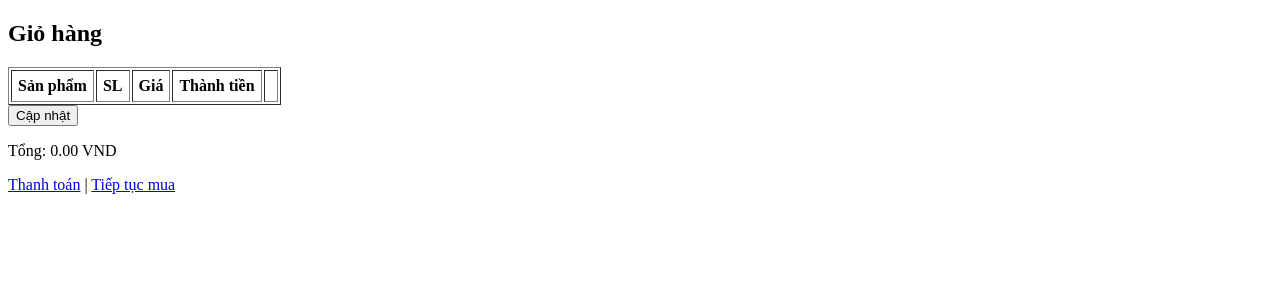
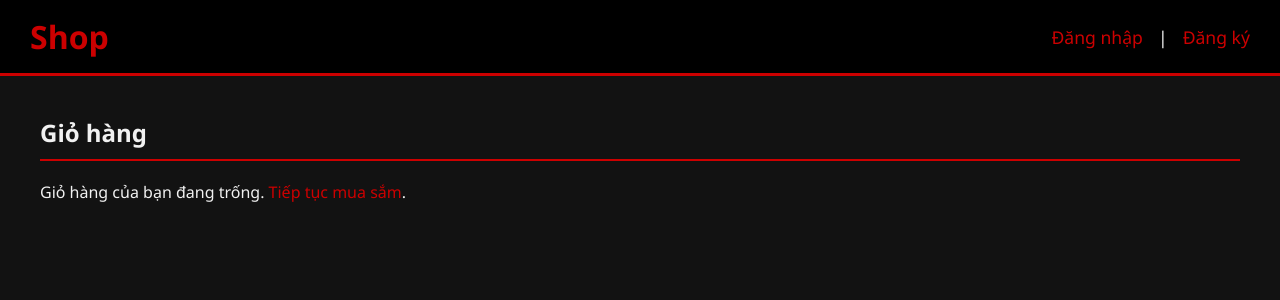
Before and after one commit to tamdeptrai1147-alt/Le-Thanh-Tam, a PHP site: page /cart.php in a window 1280 px wide. Shown: the top 300 px of the page. Run offline with PHP 8.4, Linux system fonts and the light colour scheme; lists and menus that the app fills with data are empty.

Commit message:
sửa lỗi 1

```diff
--- a/cart.php
+++ b/cart.php
@@ -20,24 +20,52 @@ if ($cart) {
         }
     }
 }
+$user = current_user();
 ?>
-<!doctype html><html><head><meta charset="utf-8"><title>Giỏ hàng</title></head><body>
+<!doctype html><html><head><meta charset="utf-8"><title>Giỏ hàng</title>
+<link rel="stylesheet" href="style.css">
+</head><body>
+<header>
+  <h1><a href="index.php">Shop</a></h1>
+  <div class="user-links">
+    <?php if ($user): ?>
+      Xin chào **<?=h($user['name'])?>** | <a href="logout.php">Đăng xuất</a>
+    <?php else: ?>
+      <a href="login.php">Đăng nhập</a> | <a href="register.php">Đăng ký</a>
+    <?php endif; ?>
+  </div>
+</header>
+
+<div class="container">
 <h2>Giỏ hàng</h2>
+<?php if (!$items): ?>
+  <p>Giỏ hàng của bạn đang trống. <a href="index.php">Tiếp tục mua sắm</a>.</p>
+<?php else: ?>
 <form method="post" action="cart_action.php?action=update">
-<table border="1" cellpadding="6">
+<table class="data-table">
 <tr><th>Sản phẩm</th><th>SL</th><th>Giá</th><th>Thành tiền</th><th></th></tr>
 <?php foreach ($items as $it): ?>
 <tr>
   <td><?=h($it['product']['title'])?></td>
   <td><input type="number" name="qty[<?=h($it['product']['id'])?>]" value="<?=h($it['qty'])?>" min="0" style="width:60px"></td>
-  <td><?=number_format($it['product']['price'],2)?></td>
-  <td><?=number_format($it['sub'],2)?></td>
-  <td><a href="cart_action.php?action=remove&id=<?=h($it['product']['id'])?>">Xóa</a></td>
+  <td><?=number_format($it['product']['price'], 2)?> VND</td>
+  <td><?=number_format($it['sub'], 2)?> VND</td>
+  <td>
+    <a href="cart_action.php?action=remove&id=<?=h($it['product']['id'])?>">Xóa</a>
+  </td>
 </tr>
 <?php endforeach; ?>
+<tr class="total-row"><td colspan="3">Tổng cộng</td><td><?=number_format($total, 2)?> VND</td><td></td></tr>
 </table>
-<button type="submit">Cập nhật</button>
+<div style="text-align:right; margin-top: 15px;">
+  <button type="submit">Cập nhật Giỏ hàng</button>
+</div>
 </form>
-<p>Tổng: <?=number_format($total,2)?> VND</p>
-<a href="checkout.php">Thanh toán</a> | <a href="index.php">Tiếp tục mua</a>
+
+<div style="text-align:right; margin-top: 30px;">
+  <a href="checkout.php"><button>Tiến hành Thanh toán</button></a>
+</div>
+
+<?php endif; ?>
+</div>
 </body></html>
--- a/config.php
+++ b/config.php
@@ -3,12 +3,12 @@
 session_start();
 
 define('DB_HOST', 'localhost');
-define('DB_NAME', 'dragoncore');
+define('DB_NAME', 'dragoncore'); // Đã thay đổi theo DB của bạn
 define('DB_USER', 'root');
 define('DB_PASS', ''); // <-- thay bằng mật khẩu DB của bạn
 
-// Image path sample (ảnh bạn đã upload)
-define('SAMPLE_IMAGE', '/mnt/data/14063df0-aaa3-43f8-9048-017ee16ddadf.png');
+// Image path sample (đã thay bằng placeholder để ảnh hiển thị)
+define('SAMPLE_IMAGE', 'https://via.placeholder.com/200x150/1f1f1f/cc0000?text=NO+IMAGE');
 
 function db() {
     static $pdo;
--- /dev/null
+++ b/style.css
@@ -0,0 +1,199 @@
+/* style.css - Giao diện Dark Mode & Gaming (Áp dụng cho toàn bộ dự án) */
+
+:root {
+    --bg-color: #121212; /* Nền tối */
+    --text-color: #f1f1f1; /* Chữ sáng */
+    --primary-color: #cc0000; /* Màu đỏ MSI/Accent */
+    --secondary-color: #555;
+    --border-color: #444;
+    --card-bg: #1f1f1f; /* Nền card/form/table */
+}
+
+body {
+    background-color: var(--bg-color);
+    color: var(--text-color);
+    font-family: 'Segoe UI', Tahoma, Geneva, Verdana, sans-serif;
+    margin: 0;
+    padding: 0;
+}
+
+.container {
+    padding: 20px;
+    max-width: 1200px;
+    margin: auto;
+}
+
+a {
+    color: var(--primary-color);
+    text-decoration: none;
+    transition: color 0.3s;
+}
+a:hover {
+    color: #ff3333;
+}
+
+h2, h3 {
+    color: var(--text-color);
+    border-bottom: 2px solid var(--primary-color);
+    padding-bottom: 10px;
+    margin-top: 20px;
+}
+
+/* HEADER */
+header {
+    background-color: #000;
+    padding: 15px 30px;
+    display: flex;
+    justify-content: space-between;
+    align-items: center;
+    border-bottom: 3px solid var(--primary-color);
+}
+header h1 {
+    color: var(--text-color);
+    margin: 0;
+    font-size: 2em;
+    font-weight: 800;
+}
+.user-links {
+    display: flex;
+    gap: 15px;
+    align-items: center;
+    font-size: 1.1em;
+}
+
+/* BANNER */
+.banner {
+    background: url('https://via.placeholder.com/1200x300/121212/cc0000?text=MSI+GAMING+SHOP+BANNER') center center / cover no-repeat;
+    height: 300px;
+    display: flex;
+    align-items: center;
+    justify-content: center;
+    color: white;
+    font-size: 2.5em;
+    text-shadow: 2px 2px 4px rgba(0,0,0,0.8);
+    margin-bottom: 20px;
+}
+
+/* FORMS & INPUTS */
+.search-form {
+    padding: 20px 20px 0;
+    text-align: center;
+    margin-bottom: 20px;
+}
+input[type="text"], input[type="number"], input[type="password"], textarea {
+    padding: 10px 15px;
+    border: 1px solid var(--border-color);
+    background-color: var(--card-bg);
+    color: var(--text-color);
+    border-radius: 5px;
+    font-size: 1em;
+    margin-bottom: 10px;
+    width: 90%;
+    max-width: 300px;
+    box-sizing: border-box;
+}
+
+button {
+    background-color: var(--primary-color);
+    color: white;
+    border: 1px solid var(--primary-color);
+    padding: 10px 20px;
+    border-radius: 5px;
+    font-weight: bold;
+    cursor: pointer;
+    transition: background-color 0.3s;
+}
+button:hover {
+    background-color: #ff3333;
+}
+.btn-small {
+    padding: 5px 10px;
+    font-size: 0.9em;
+}
+
+/* PRODUCT GRID */
+.product-grid {
+    display: flex;
+    flex-wrap: wrap;
+    justify-content: center;
+    padding: 20px;
+}
+.product-card {
+    border: 1px solid var(--border-color);
+    background-color: var(--card-bg);
+    padding: 15px;
+    margin: 10px;
+    width: 250px;
+    box-shadow: 0 4px 10px rgba(0, 0, 0, 0.5);
+    border-radius: 8px;
+    text-align: center;
+    transition: transform 0.3s, border-color 0.3s;
+}
+.product-card:hover {
+    transform: translateY(-5px);
+    border-color: var(--primary-color);
+}
+.product-card img {
+    max-width: 100%;
+    height: 150px;
+    object-fit: cover;
+    border-radius: 4px;
+    margin-bottom: 10px;
+    border: 1px solid var(--secondary-color);
+}
+.product-card strong {
+    display: block;
+    margin-bottom: 5px;
+    font-size: 1.2em;
+    color: var(--text-color);
+}
+.product-card small {
+    display: block;
+    color: var(--primary-color);
+    font-size: 1em;
+    margin-bottom: 10px;
+    font-weight: bold;
+}
+.product-card a {
+    margin: 0 5px;
+    padding: 5px 10px;
+    border-radius: 4px;
+}
+.product-card a.detail {
+    background-color: transparent;
+    color: var(--primary-color);
+    border: 1px solid var(--primary-color);
+}
+.product-card a.detail:hover {
+    background-color: var(--primary-color);
+    color: var(--text-color);
+}
+
+/* TABLE STYLES (Giỏ hàng & Admin) */
+.data-table {
+    border-collapse: collapse;
+    width: 100%;
+    color: var(--text-color);
+    margin-top: 20px;
+}
+.data-table th, .data-table td {
+    border: 1px solid var(--border-color);
+    padding: 12px;
+    text-align: left;
+}
+.data-table th {
+    background-color: #000;
+    color: var(--primary-color);
+    font-size: 1.1em;
+}
+.data-table tr:nth-child(even) {
+    background-color: #242424;
+}
+.data-table tr:hover {
+    background-color: #333;
+}
+.total-row td {
+    font-weight: bold;
+    color: var(--primary-color) !important;
+    background-color: #000 !important;
+}
```
Also changed, not shown: index.php (+16 -8 lines).
